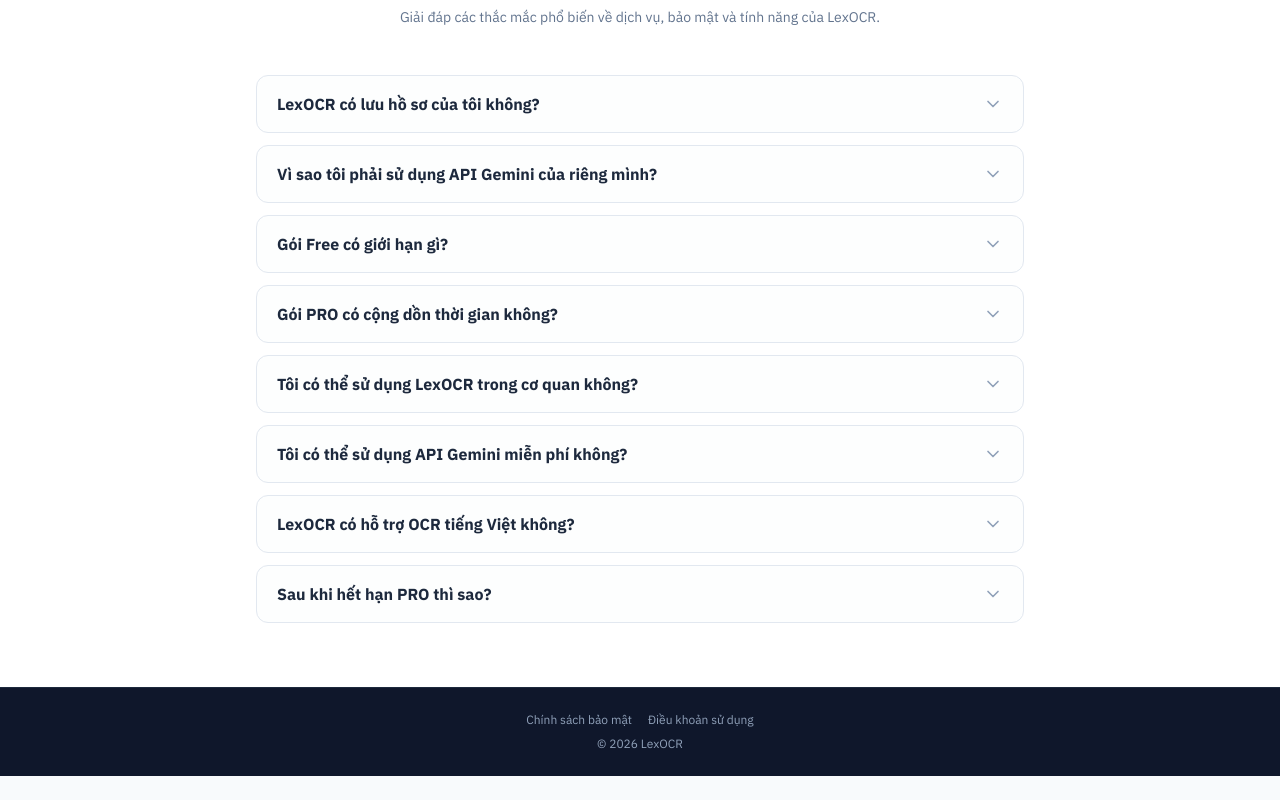
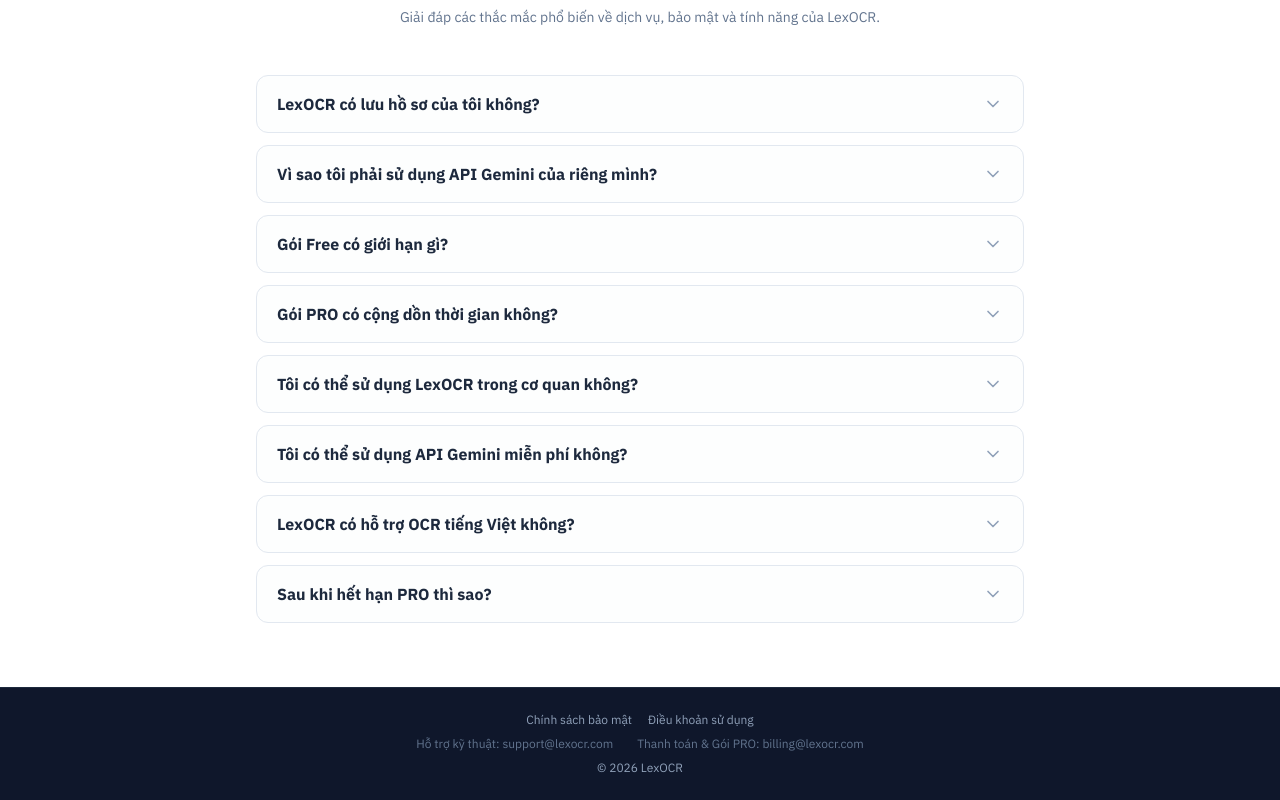
Before and after one commit to ruabien/gemini-ocr-cloudflare, a React (Vite) app: page / in a window 1280 px wide. Shown: the part 2543-3343 px from the top of the page. Before the commit the page ends 3319 px from the top, so only its background shows below. Built offline with nearby package versions, Linux system fonts and the light colour scheme; no server answers.

Commit message:
cập nhật email footer

```diff
--- a/src/components/AppLayout.tsx
+++ b/src/components/AppLayout.tsx
@@ -48,6 +48,10 @@ export default function AppLayout({
                 Điều khoản sử dụng
               </button>
             </div>
+            <div className="flex flex-col sm:flex-row items-center justify-center gap-x-6 gap-y-1 mb-2 text-slate-500">
+              <span>Hỗ trợ kỹ thuật: <a href="mailto:support@lexocr.com" className="hover:text-slate-300 transition-colors">support@lexocr.com</a></span>
+              <span>Thanh toán & Gói PRO: <a href="mailto:billing@lexocr.com" className="hover:text-slate-300 transition-colors">billing@lexocr.com</a></span>
+            </div>
             <p>© 2026 LexOCR</p>
           </div>
         </footer>
--- a/src/components/LandingPage.tsx
+++ b/src/components/LandingPage.tsx
@@ -484,6 +484,10 @@ export default function LandingPage({ onStart, setActiveTab }: LandingPageProps)
               Điều khoản sử dụng
             </button>
           </div>
+          <div className="flex flex-col sm:flex-row items-center justify-center gap-x-6 gap-y-1 mb-2 text-slate-500">
+            <span>Hỗ trợ kỹ thuật: <a href="mailto:support@lexocr.com" className="hover:text-slate-300 transition-colors">support@lexocr.com</a></span>
+            <span>Thanh toán & Gói PRO: <a href="mailto:billing@lexocr.com" className="hover:text-slate-300 transition-colors">billing@lexocr.com</a></span>
+          </div>
           <p>© 2026 LexOCR</p>
         </div>
       </footer>
```
